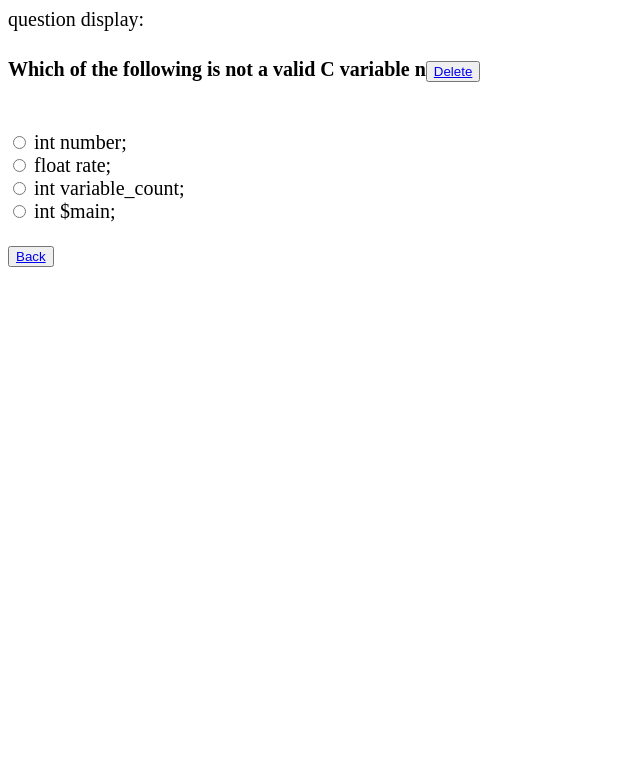
After one commit to suvarna0318/quiz, a Django app: page /single_question/2/ in a window 1280 px wide. The commit adds this page. Shown: the top 779 px of the page, without its empty margins (0-640 px from the left). Run offline with Django 4.2, Linux system fonts and the light colour scheme; data comes from the database, SQL or seed files in the repository.

Commit message:
2nd commit

```diff
--- a/qbank/models.py
+++ b/qbank/models.py
@@ -6,12 +6,12 @@ class student(models.Model):
 
 #Create your models here.
 class Category(models.Model):
-	cateory_name=models.CharField(max_length=250, unique=True)
+	name=models.CharField(max_length=250, unique=True)
 	description=models.TextField(max_length=250)
 	is_active= models.BooleanField(default='False')
 	#sequence=
 	def __str__(self):
-		return self.cateory_name
+		return self.name
 
 
 class Question(models.Model):
--- /dev/null
+++ b/qbank/templates/qbank/single_question.html
@@ -0,0 +1,30 @@
+<html>
+<head>
+	<title></title>
+</head>
+<body>
+	<form action="{% url 'questions' %}" method='POST' style="font-size:20px;">
+		{% csrf_token %}
+	question display:
+	<h4>{{object.question_text}}<button><a href="{% url 'delete_question' object.id %}" class="btn btn-danger" >Delete</a></button></h4><br>
+	{% for i in object.answer_set.all %}
+	<input type="radio" name="choice" id="1" value="{{i.chice1}}">
+    <label for="1">{{i.choice1}}</label><br>
+    <input type="radio" name="choice" id="2" value="{{i.choice2}}">
+    <label for="2">{{i.choice2}}</label><br>
+    <input type="radio" name="choice" id="3" value="{{i.choice3}}">
+    <label for="3">{{i.choice3}}</label><br>
+    <input type="radio" name="choice" id="4" value="{{i.choice4}}">
+    <label for="4">{{i.choice4}}</label><br>
+    {% endfor %}
+    <br>
+	<button class="btn btn-deault"><a href="{% url 'all_questions' %}" class="btn btn-primary">Back</a></button>
+
+
+
+</form>
+
+
+
+</body>
+</html>
--- a/qbank/views.py
+++ b/qbank/views.py
@@ -1,11 +1,23 @@
 from django.shortcuts import render,redirect
-from .models import Question
+from .models import Question,Category
 from .forms import CreateQuestionForm,CreateAnswerForm
 from django.contrib import messages
 
 # Create your views here.
 def home(request):
-	return render(request,'qbank/home.html')
+	cat=Category.objects.all()
+	que=Question.objects.all()
+
+	print(cat)
+	return render(request,'qbank/home.html',context={'objects':que,'cat':cat,})
+
+def all_questions(request):
+	que=Question.objects.all()
+	return render(request,'qbank/all_questions.html',context={'objects':que,})
+
+def single_question(request,pk=id):
+	que=Question.objects.get(pk=pk)
+	return render(request,'qbank/single_question.html',context={'object':que,})
 
 def questions(request):
 	ans=""
@@ -17,7 +29,7 @@ def questions(request):
 		que=Question.objects.all()
 	context={'objects':que,'ans':ans}
 	# # print(context)
-	return render(request,'qbank/question.html',context)
+	return render(request,'qbank/question_ans.html',context)
 
 def createQuestion(request):
 
@@ -55,3 +67,8 @@ def createAnswer(request):
 	}
 
 	return render(request,'qbank/create_ans.html',context)
+
+def delete_question(request,id):
+	que=Question.objects.get(id=id)
+	que.delete()
+	return redirect('all_questions')
--- a/quizapp/settings.py
+++ b/quizapp/settings.py
@@ -37,7 +37,7 @@ INSTALLED_APPS = [
     'django.contrib.sessions',
     'django.contrib.messages',
     'django.contrib.staticfiles',
-    'onlineTest',
+
     'qbank',
 ]
 
--- a/quizapp/urls.py
+++ b/quizapp/urls.py
@@ -20,6 +20,9 @@ from qbank import views
 urlpatterns = [
     path('admin/', admin.site.urls),
     path('home/',views.home,name='home'),
+    path('all_questions/',views.all_questions,name='all_questions'),
+    path('single_question/<int:pk>/',views.single_question,name='single_question'),
+    path('delete_question/<int:id>/',views.delete_question,name='delete_question'),
     path('questions/',views.questions,name='questions'),
     path('createQuestion/',views.createQuestion,name='createQuestion'),
     path('createAnswer/',views.createAnswer,name='createAnswer'),
```
Also changed, not shown: qbank/templates/qbank/all_questions.html (added, +21 -0 lines), qbank/templates/qbank/home.html (+10 -4 lines), db.sqlite3, qbank/migrations/0004_rename_cateory_name_category_name.py (added), qbank/templates/qbank/create_question.html (renamed from qbank/templates/qbank/crete_question.html), qbank/templates/qbank/question_ans.html (renamed from qbank/templates/qbank/question.html).
